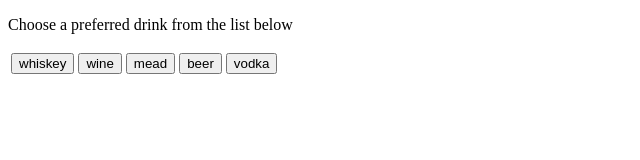
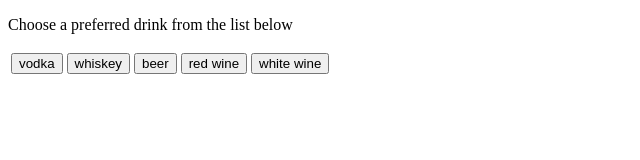
Before and after one commit to trushton/beacon-bar, a website: page sxsw/host/drink_pref.html in a window 1280 px wide. Shown: the whole page, without its empty margins (0-640 px from the left). Drawn offline with Linux system fonts and the light colour scheme.

Commit message:
Updated alcohol choices

```diff
--- a/sxsw/host/drink_pref.html
+++ b/sxsw/host/drink_pref.html
@@ -25,23 +25,17 @@
             });
 
         };
-
-
     </script>
 </head>
+
 <body>
-<form action="/saveUser.php">
-
-</form>
-
-
-<p>Choose a preferred drink from the list below</p>
-<table>
-    <td><input name="drink" type="button" value="whiskey" onclick="finishRegistration(value)"></td>
-    <td><input name="drink" type="button" value="wine" onclick="finishRegistration(value)"></td>
-    <td><input name="drink" type="button" value="mead" onclick="finishRegistration(value)"></td>
-    <td><input name="drink" type="button" value="beer" onclick="finishRegistration(value)"></td>
-    <td><input name="drink" type="button" value="vodka" onclick="finishRegistration(value)"></td>
-</table>
+    <p>Choose a preferred drink from the list below</p>
+    <table>
+        <td><input name="drink" type="button" value="vodka" onclick="finishRegistration(value)"></td>
+        <td><input name="drink" type="button" value="whiskey" onclick="finishRegistration(value)"></td>
+        <td><input name="drink" type="button" value="beer" onclick="finishRegistration(value)"></td>
+        <td><input name="drink" type="button" value="red wine" onclick="finishRegistration(value)"></td>
+        <td><input name="drink" type="button" value="white wine" onclick="finishRegistration(value)"></td>
+    </table>
 </body>
 </html>
```
